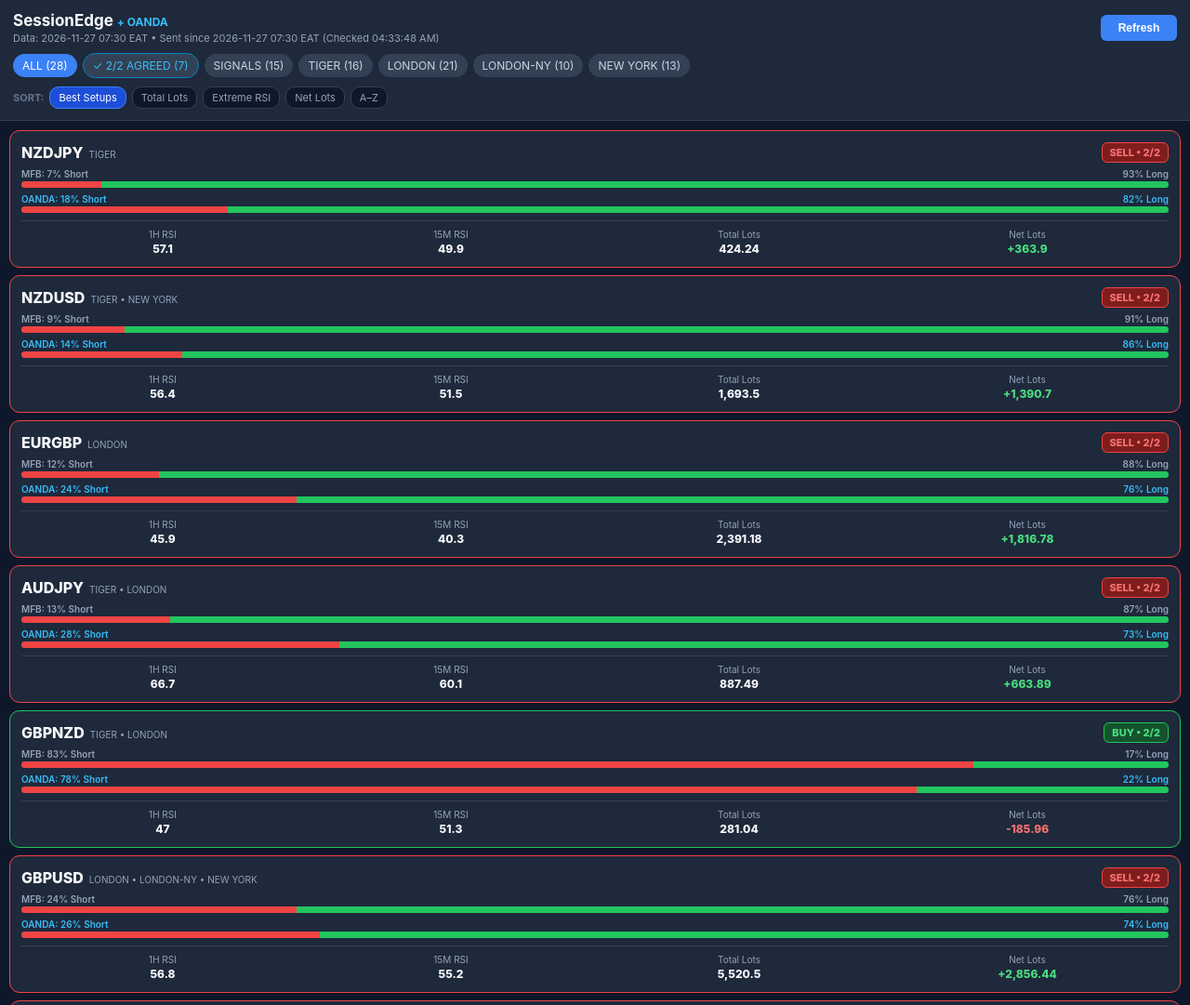
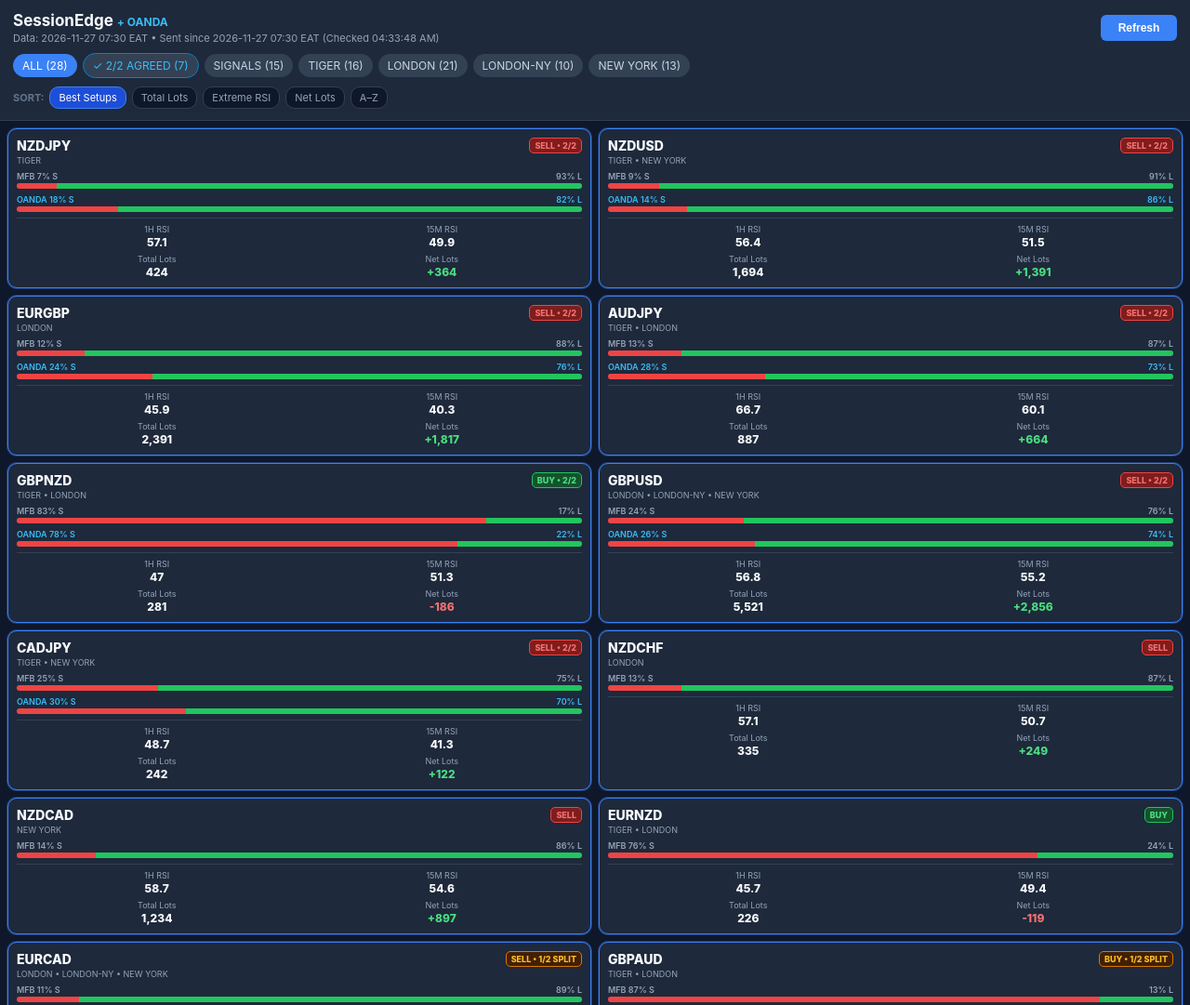
Before and after one commit to bensonnzuki/fx-sentment-app, a plain HTML site: page docs/index.html in a window 1280 px wide. Shown: the top 1081 px of the page at 93% size. Drawn offline with Linux system fonts and the light colour scheme.

Commit message:
Two-column layout, blue borders

```diff
--- a/docs/index.html
+++ b/docs/index.html
@@ -21,26 +21,24 @@
   .tab.oanda.active { background:#0284c7; color:#fff; }
   .stab { background:#0f172a; color:#94a3b8; padding:4px 9px; border-radius:10px; font-size:11px; border:1px solid #334155; white-space:nowrap; }
   .stab.active { background:#1d4ed8; color:#fff; border-color:#3b82f6; }
-  .list { padding:10px; display:flex; flex-direction:column; gap:8px; }
-  .card { background:#1e293b; border-radius:11px; padding:12px; border:1px solid #334155; }
-  .card.buy2 { border:1.5px solid #22c55e; }
-  .card.sell2 { border:1.5px solid #ef4444; }
-  .card.sig { border-color:#3b82f6; }
-  .row1 { display:flex; justify-content:space-between; align-items:center; gap:6px; margin-bottom:6px; }
-  .pair { font-weight:800; font-size:16px; }
-  .sess { font-size:10px; color:#94a3b8; margin-left:6px; }
-  .badge { padding:3px 8px; border-radius:6px; font-size:11px; font-weight:800; white-space:nowrap; }
+  .list { padding:8px; display:grid; grid-template-columns:repeat(2, minmax(0, 1fr)); gap:8px; }
+  .card { background:#1e293b; border-radius:10px; padding:9px; border:1.5px solid #3b82f6; min-width:0; }
+  .card.sig, .card.buy2, .card.sell2 { box-shadow:0 0 0 1px rgba(59,130,246,.35); }
+  .row1 { display:flex; justify-content:space-between; align-items:center; gap:4px; }
+  .pair { font-weight:800; font-size:14px; }
+  .sess { display:block; font-size:9px; color:#94a3b8; margin:2px 0 6px; white-space:nowrap; overflow:hidden; text-overflow:ellipsis; }
+  .badge { padding:2px 5px; border-radius:5px; font-size:9px; font-weight:800; white-space:nowrap; }
   .BUY { background:#14532d; color:#4ade80; border:1px solid #22c55e; }
   .SELL { background:#7f1d1d; color:#f87171; border:1px solid #ef4444; }
   .SPLIT { background:#422006; color:#fbbf24; border:1px solid #d97706; }
   .NONE, .LOW, .NO { background:#334155; color:#94a3b8; }
   .bwrap { margin-bottom:6px; }
-  .blbl { display:flex; justify-content:space-between; font-size:10px; color:#94a3b8; margin-bottom:2px; font-weight:600; }
-  .bar { display:flex; height:7px; border-radius:4px; overflow:hidden; background:#334155; }
+  .blbl { display:flex; justify-content:space-between; gap:4px; font-size:9px; color:#94a3b8; margin-bottom:2px; font-weight:600; white-space:nowrap; }
+  .bar { display:flex; height:6px; border-radius:4px; overflow:hidden; background:#334155; }
   .b-short { background:#ef4444; }
   .b-long { background:#22c55e; }
-  .grid { display:grid; grid-template-columns:repeat(4,1fr); gap:6px; font-size:10px; color:#94a3b8; text-align:center; margin-top:8px; padding-top:8px; border-top:1px solid #334155; }
-  .val { font-weight:800; font-size:12px; color:#f8fafc; margin-top:2px; }
+  .grid { display:grid; grid-template-columns:repeat(2,1fr); gap:5px; font-size:9px; color:#94a3b8; text-align:center; margin-top:6px; padding-top:6px; border-top:1px solid #334155; }
+  .val { font-weight:800; font-size:12px; color:#f8fafc; margin-top:1px; }
   .hot { color:#f87171; } .cold { color:#4ade80; } .cyan { color:#38bdf8; }
 </style>
 </head>
@@ -98,7 +96,7 @@ function render() {
     const bLbl = isSig && hasO ? (p.agreed_2of2 ? `${p.bias} • 2/2` : `${p.bias} • 1/2 SPLIT`) : p.bias;
     const bCls = isSig && hasO && !p.agreed_2of2 ? "SPLIT" : (p.bias||"NONE").split(" ")[0];
     const cCls = p.agreed_2of2 ? (p.bias==="BUY"?"buy2":"sell2") : (isSig?"sig":"");
-    return `<div class="card ${cCls}"><div class="row1"><div><span class="pair">${p.pair}</span><span class="sess">${(p.sessions||[]).join(' • ')}</span></div><span class="badge ${bCls}">${bLbl}</span></div><div class="bwrap"><div class="blbl"><span>MFB: ${p.net_sale}% Short</span><span>${p.net_buy}% Long</span></div><div class="bar"><div class="b-short" style="width:${p.net_sale}%"></div><div class="b-long" style="width:${p.net_buy}%"></div></div></div>${hasO?`<div class="bwrap"><div class="blbl"><span class="cyan">OANDA: ${p.oanda_short}% Short</span><span class="cyan">${p.oanda_long}% Long</span></div><div class="bar"><div class="b-short" style="width:${p.oanda_short}%"></div><div class="b-long" style="width:${p.oanda_long}%"></div></div></div>`:""}<div class="grid"><div>1H RSI<div class="val ${rsiCls(p.rsi_1h)}">${p.rsi_1h??'-'}</div></div><div>15M RSI<div class="val ${rsiCls(p.rsi_15m)}">${p.rsi_15m??'-'}</div></div><div>Total Lots<div class="val">${Number(p.total_lots).toLocaleString()}</div></div><div>Net Lots<div class="val ${p.net_lots>0?'cold':(p.net_lots<0?'hot':'')}">${p.net_lots>0?'+':''}${Number(p.net_lots).toLocaleString()}</div></div></div></div>`;
+    return `<div class="card ${cCls}"><div class="row1"><span class="pair">${p.pair}</span><span class="badge ${bCls}">${bLbl}</span></div><span class="sess">${(p.sessions||[]).join(' • ')}</span><div class="bwrap"><div class="blbl"><span>MFB ${p.net_sale}% S</span><span>${p.net_buy}% L</span></div><div class="bar"><div class="b-short" style="width:${p.net_sale}%"></div><div class="b-long" style="width:${p.net_buy}%"></div></div></div>${hasO?`<div class="bwrap"><div class="blbl"><span class="cyan">OANDA ${p.oanda_short}% S</span><span class="cyan">${p.oanda_long}% L</span></div><div class="bar"><div class="b-short" style="width:${p.oanda_short}%"></div><div class="b-long" style="width:${p.oanda_long}%"></div></div></div>`:""}<div class="grid"><div>1H RSI<div class="val ${rsiCls(p.rsi_1h)}">${p.rsi_1h??'-'}</div></div><div>15M RSI<div class="val ${rsiCls(p.rsi_15m)}">${p.rsi_15m??'-'}</div></div><div>Total Lots<div class="val">${Math.round(p.total_lots).toLocaleString()}</div></div><div>Net Lots<div class="val ${p.net_lots>0?'cold':(p.net_lots<0?'hot':'')}">${p.net_lots>0?'+':''}${Math.round(p.net_lots).toLocaleString()}</div></div></div></div>`;
   }).join("");
 }
 async function load(manual) {
```
